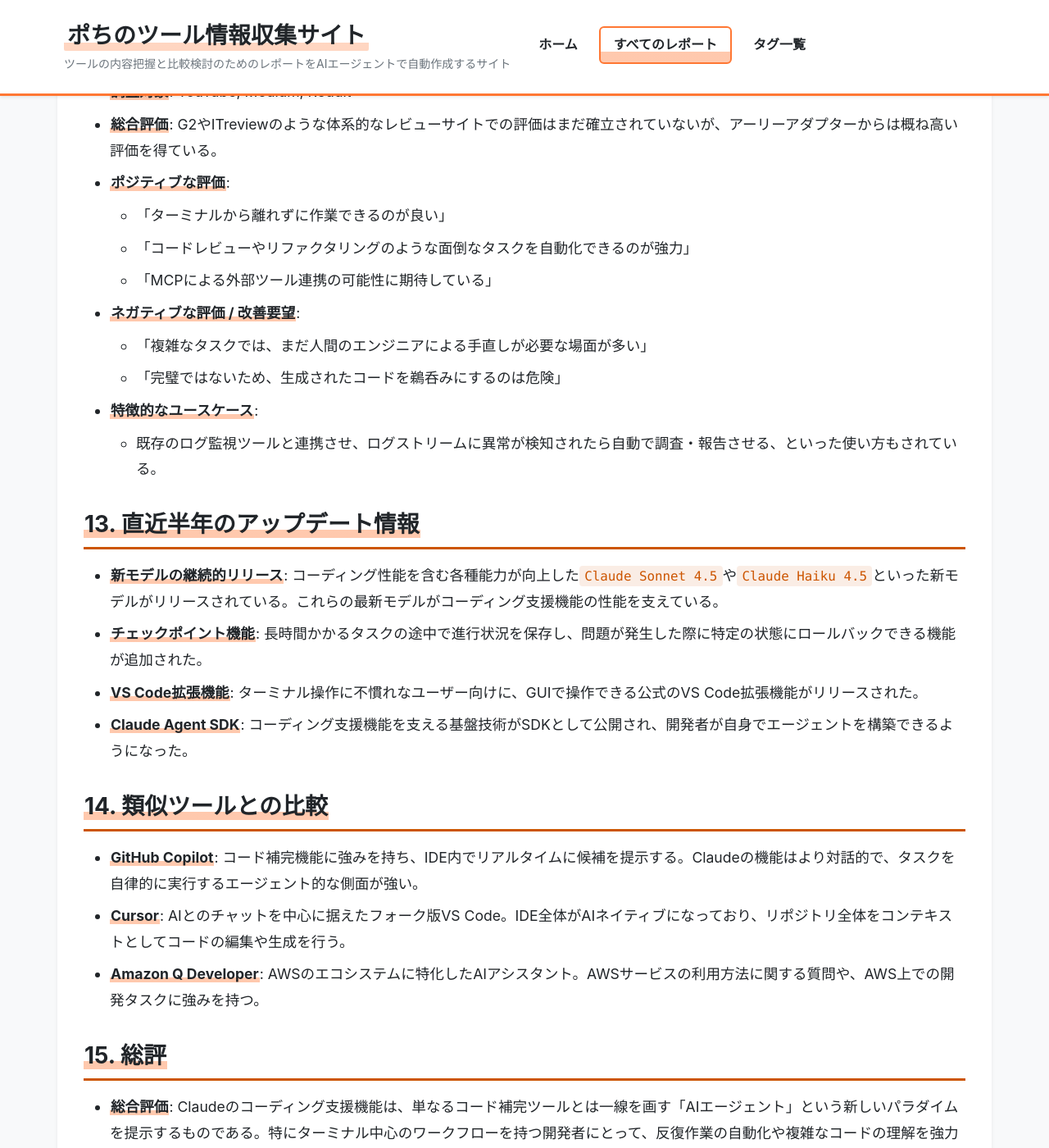
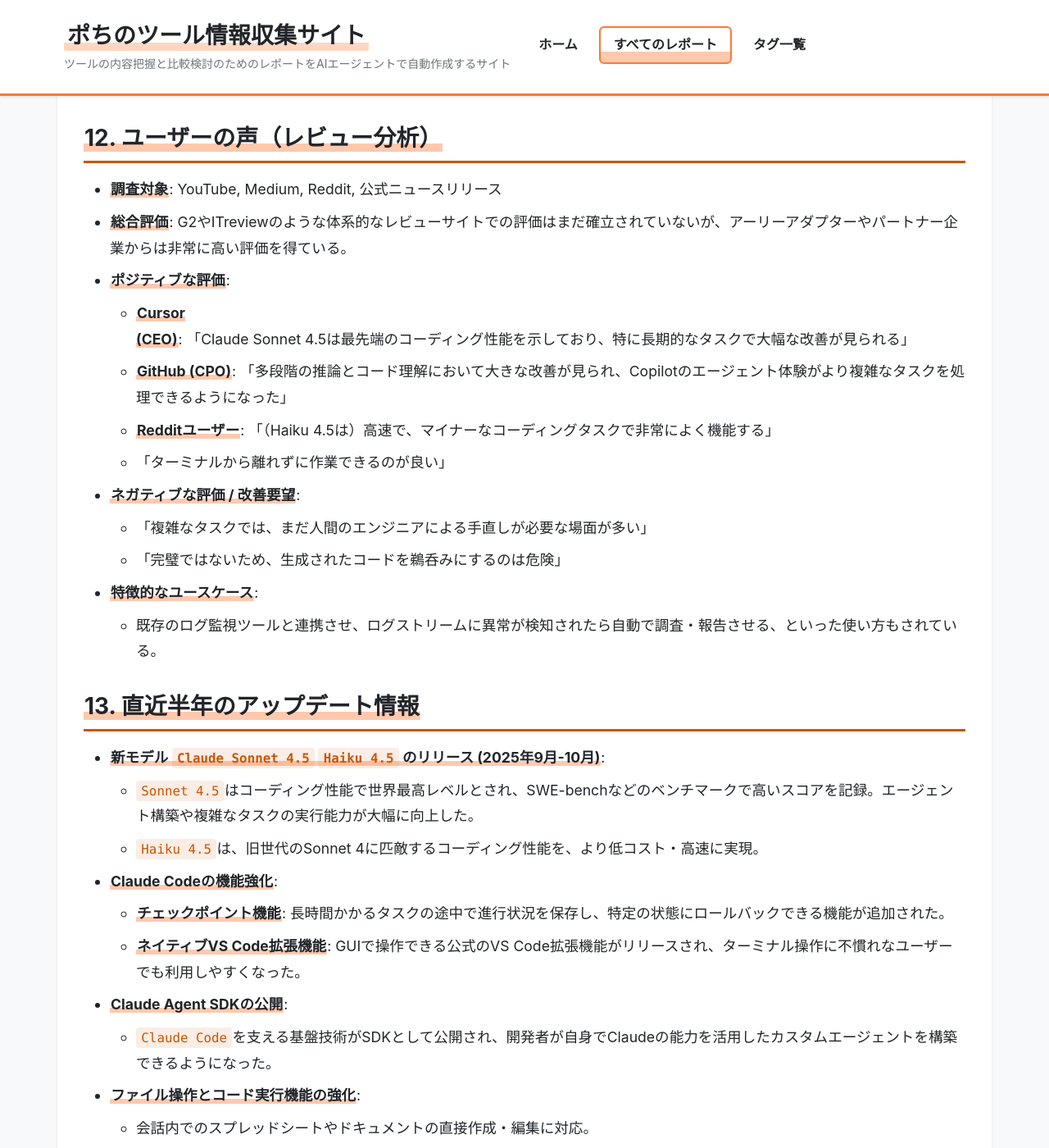
Before and after one commit to aegisfleet/tool-survey-report, a Jekyll site: the page built from _reports/claude-code.md, in a window 1280 px wide and 1400 px high, scrolled down 4586 px. Shown: the whole window at 82% size. Built offline with Jekyll 4.4.1, drawn with Linux system fonts in a browser that asks for light colours; some of the changed text lies outside the part shown.

Commit message:
AGENTS.mdの指示に従い、Claudeのコーディング支援機能に関する調査レポートを最新情報に更新しました。 (#39)
主な変更点:
- 料金プランを最新の体系に更新
- Sonnet 4.5リリースに伴う新機能（チェックポイント、VSCode拡張、Agent SDK等）を追記
- パートナー企業からの最新のレビュー・評価を反映
- フロントマターの最終更新日を更新

Co-authored-by: google-labs-jules[bot] <161369871+google-labs-jules[bot]@users.noreply.github.com>

```diff
--- a/_reports/claude-code.md
+++ b/_reports/claude-code.md
@@ -59,12 +59,15 @@ description: "Anthropic社のAIモデル「Claude」が提供する、ターミ
 
 ## **6. 料金プラン**
 
-* **無料プラン**: Claudeの無料版でも基本的な機能は利用可能だが、使用量に制限がある。
-* **有料プラン**:
-  * **Pro**: 月額$20（年払いの場合$17/月）。無料プランより多い使用量、最新モデルへのアクセス権などが含まれ、コーディング支援機能の全機能が利用可能。
+* **無料プラン**: 基本的なチャット機能などが無料で利用可能だが、使用量に制限がある。
+* **個人向けプラン**:
+  * **Pro**: 月額$20（年払いの場合$17/月）。使用量が増加し、ターミナルから直接`Claude Code`にアクセスできる。
   * **Max**: 月額$100から。Proプランの5倍から20倍の使用量、高度な機能への早期アクセス権などが提供される。
-* **課金体系**: ユーザー単位の月額または年額課金。APIを直接利用する場合は、トークン量に応じた従量課金となる。
-* **無料トライアル**: 明示的な無料トライアルはないが、無料プランで機能を試すことができる。
+* **チーム・法人向けプラン**:
+  * **Team**: 5名から利用可能。Standardシート（$30/月）と、`Claude Code`を含むPremiumシート（$150/月）がある。
+  * **Enterprise**: 要問い合わせ。SSOや高度なセキュリティ、管理機能が提供される。
+* **API利用**: `Sonnet 4.5`などのモデルごとにトークン量に応じた従量課金。コード実行などのツール利用には別途料金が発生する場合がある。
+* **無料トライアル**: 明示的なトライアルはないが、無料プランで基本機能を試すことができる。
 
 ## **7. 導入実績・事例**
 
@@ -96,12 +99,13 @@ description: "Anthropic社のAIモデル「Claude」が提供する、ターミ
 
 ## **12. ユーザーの声（レビュー分析）**
 
-* **調査対象**: YouTube, Medium, Reddit
-* **総合評価**: G2やITreviewのような体系的なレビューサイトでの評価はまだ確立されていないが、アーリーアダプターからは概ね高い評価を得ている。
+* **調査対象**: YouTube, Medium, Reddit, 公式ニュースリリース
+* **総合評価**: G2やITreviewのような体系的なレビューサイトでの評価はまだ確立されていないが、アーリーアダプターやパートナー企業からは非常に高い評価を得ている。
 * **ポジティブな評価**:
+  * **Cursor (CEO)**: 「Claude Sonnet 4.5は最先端のコーディング性能を示しており、特に長期的なタスクで大幅な改善が見られる」
+  * **GitHub (CPO)**: 「多段階の推論とコード理解において大きな改善が見られ、Copilotのエージェント体験がより複雑なタスクを処理できるようになった」
+  * **Redditユーザー**: 「（Haiku 4.5は）高速で、マイナーなコーディングタスクで非常によく機能する」
   * 「ターミナルから離れずに作業できるのが良い」
-  * 「コードレビューやリファクタリングのような面倒なタスクを自動化できるのが強力」
-  * 「MCPによる外部ツール連携の可能性に期待している」
 * **ネガティブな評価 / 改善要望**:
   * 「複雑なタスクでは、まだ人間のエンジニアによる手直しが必要な場面が多い」
   * 「完璧ではないため、生成されたコードを鵜呑みにするのは危険」
@@ -110,10 +114,17 @@ description: "Anthropic社のAIモデル「Claude」が提供する、ターミ
 
 ## **13. 直近半年のアップデート情報**
 
-* **新モデルの継続的リリース**: コーディング性能を含む各種能力が向上した`Claude Sonnet 4.5`や`Claude Haiku 4.5`といった新モデルがリリースされている。これらの最新モデルがコーディング支援機能の性能を支えている。
-* **チェックポイント機能**: 長時間かかるタスクの途中で進行状況を保存し、問題が発生した際に特定の状態にロールバックできる機能が追加された。
-* **VS Code拡張機能**: ターミナル操作に不慣れなユーザー向けに、GUIで操作できる公式のVS Code拡張機能がリリースされた。
-* **Claude Agent SDK**: コーディング支援機能を支える基盤技術がSDKとして公開され、開発者が自身でエージェントを構築できるようになった。
+* **新モデル `Claude Sonnet 4.5` `Haiku 4.5` のリリース (2025年9月-10月)**:
+  * `Sonnet 4.5`はコーディング性能で世界最高レベルとされ、SWE-benchなどのベンチマークで高いスコアを記録。エージェント構築や複雑なタスクの実行能力が大幅に向上した。
+  * `Haiku 4.5`は、旧世代のSonnet 4に匹敵するコーディング性能を、より低コスト・高速に実現。
+* **Claude Codeの機能強化**:
+  * **チェックポイント機能**: 長時間かかるタスクの途中で進行状況を保存し、特定の状態にロールバックできる機能が追加された。
+  * **ネイティブVS Code拡張機能**: GUIで操作できる公式のVS Code拡張機能がリリースされ、ターミナル操作に不慣れなユーザーでも利用しやすくなった。
+* **Claude Agent SDKの公開**:
+  * `Claude Code`を支える基盤技術がSDKとして公開され、開発者が自身でClaudeの能力を活用したカスタムエージェントを構築できるようになった。
+* **ファイル操作とコード実行機能の強化**:
+  * 会話内でのスプレッドシートやドキュメントの直接作成・編集に対応。
+  * サーバーサイドのサンドボックス環境でPythonやNode.jsコードを実行し、高度なデータ分析や可視化を行う機能が追加された（ChatGPTのCode Interpreterに類似）。
 
 ## **14. 類似ツールとの比較**
 
```
Also changed, not shown: other parts of _reports/claude-code.md (+1 -1 lines).
